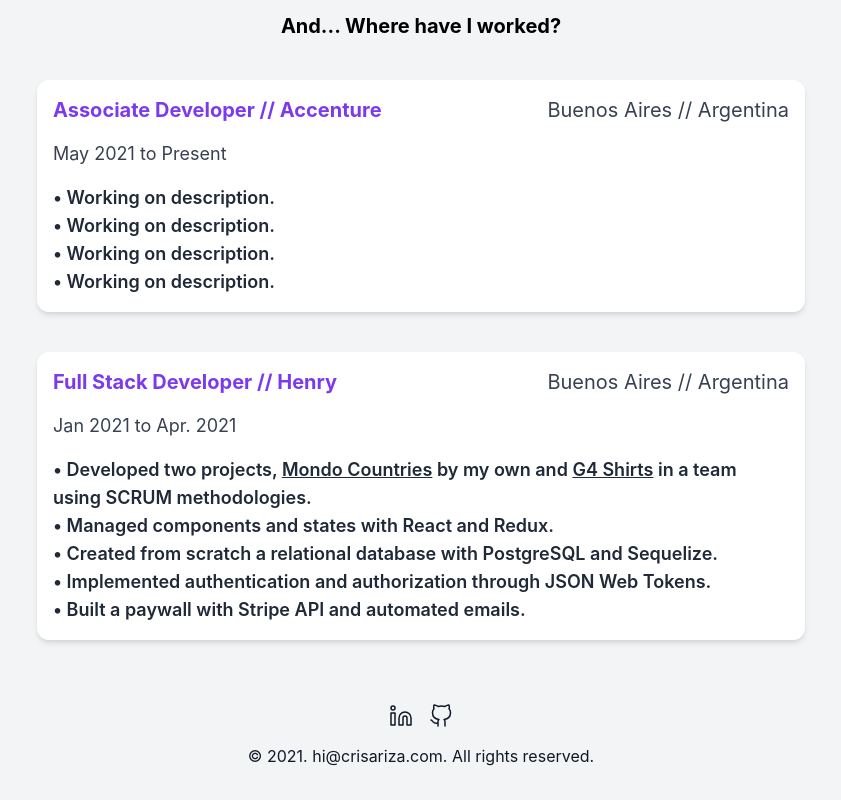
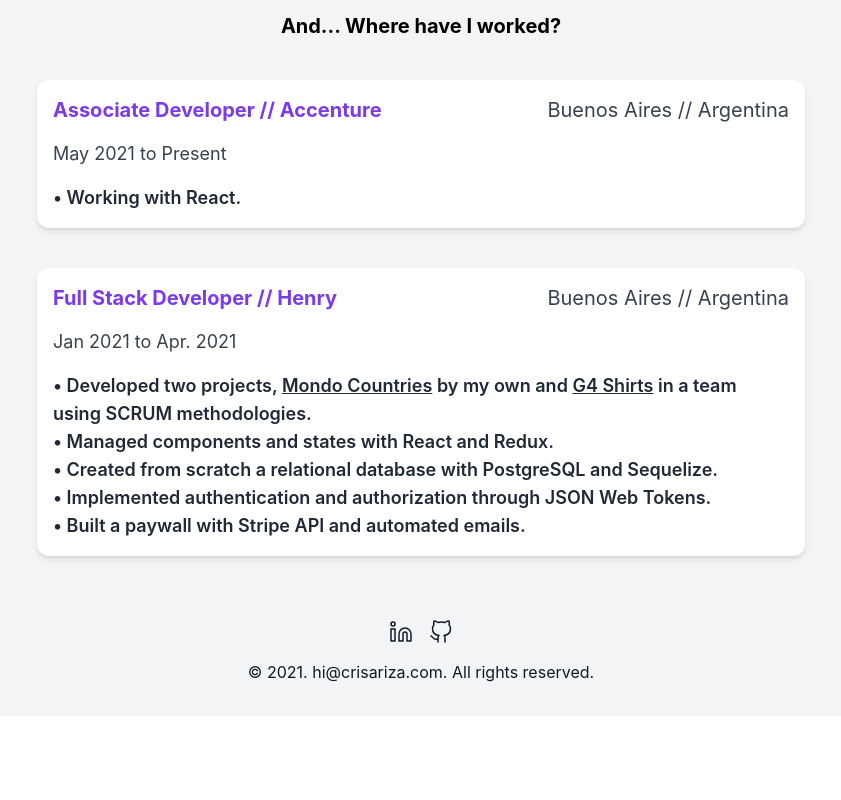
Before and after one commit to criiz8/my-website, a React (Create React App) app: page / in a window 1280 px wide. Shown: the part 1080-1880 px from the top of the page, without its empty margins (219-1060 px from the left). After the commit the page ends 1796 px from the top, so only its background shows below. Built offline with nearby package versions, Linux system fonts and the light colour scheme.

Commit message:
Update experiences.jsx

```diff
--- a/src/components/experiences.jsx
+++ b/src/components/experiences.jsx
@@ -19,11 +19,7 @@
             May 2021 to Present
           </h2>{" "}
           <h2 className="text-lg text-gray-800 dark:text-gray-100 font-semibold">
-            • Working on description.
-            <br />
-            • Working on description.
-            <br />• Working on description.
-            <br />• Working on description.
+            • Working with React.
           </h2>
         </div>
       </div>{" "}
```
